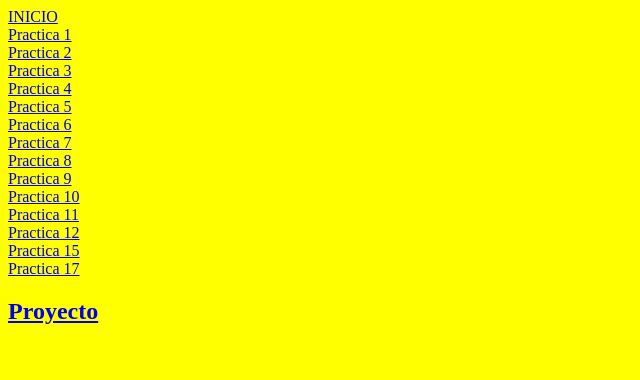
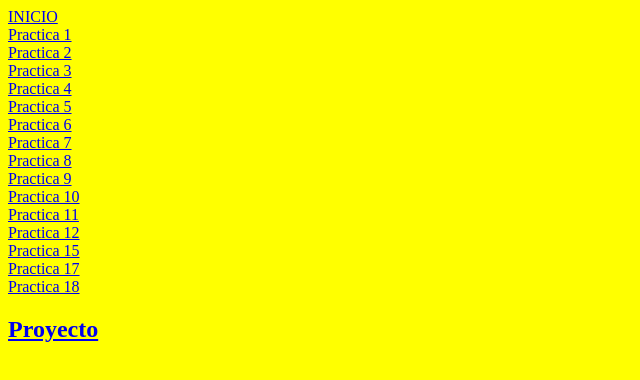
Before and after one commit to pistorex/ivanprincipal, a plain HTML site: page menu2.html in a window 1280 px wide. Shown: the whole page, without its empty margins (0-640 px from the left). Drawn offline with Linux system fonts and the light colour scheme.

Commit message:
menu2.html

```diff
--- a/menu2.html
+++ b/menu2.html
@@ -33,6 +33,8 @@
 <br>
 <a href="practica17/index.html" target="der"> Practica 17</a>
 <br>
+<a href="practica18/index.html" target="der"> Practica 18</a>
+<br>
 <a href="https://pistorex.github.io/proyectoea5/" target="_blank"> <h2>Proyecto </h2></a>
 </body>
 </html>
```
